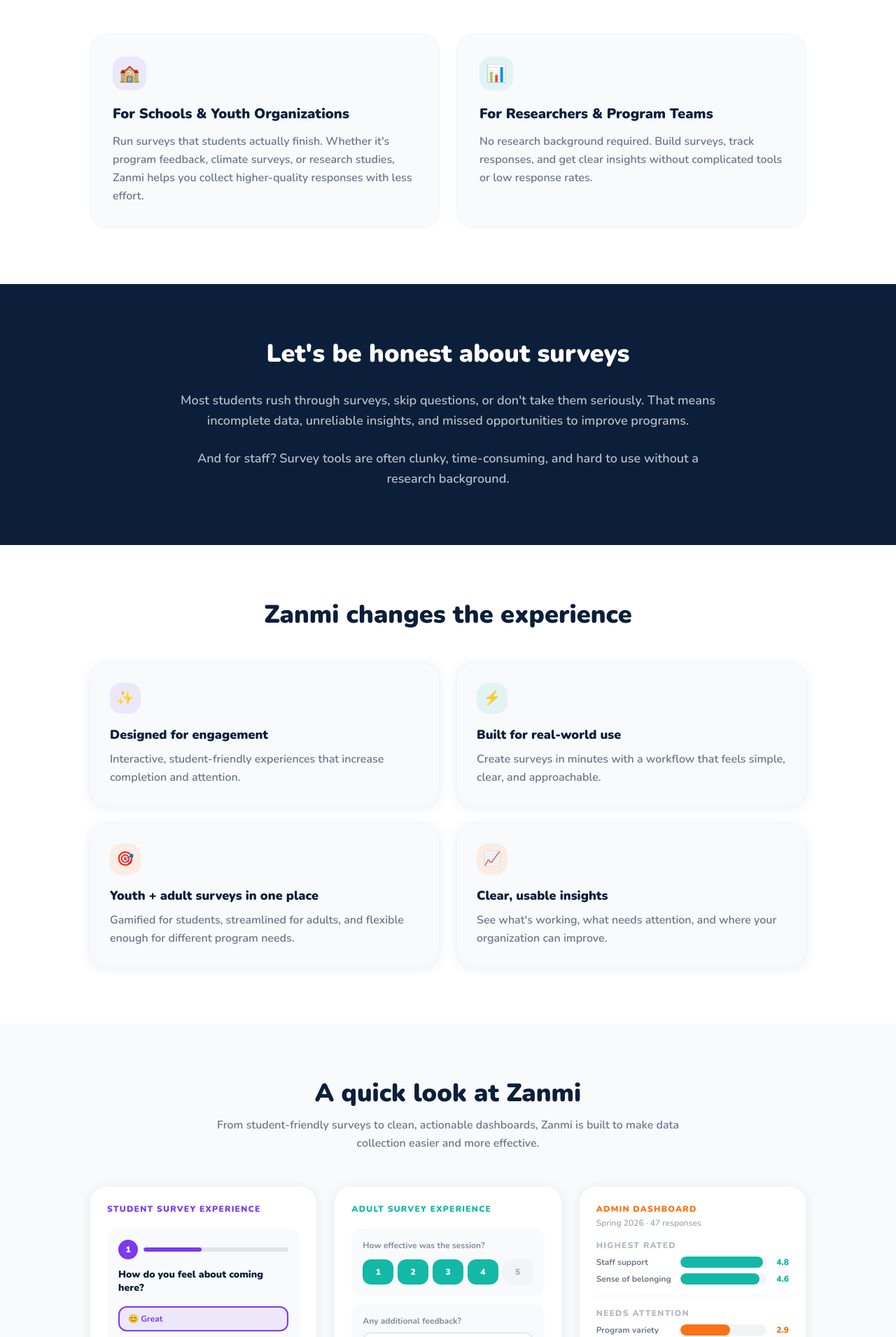
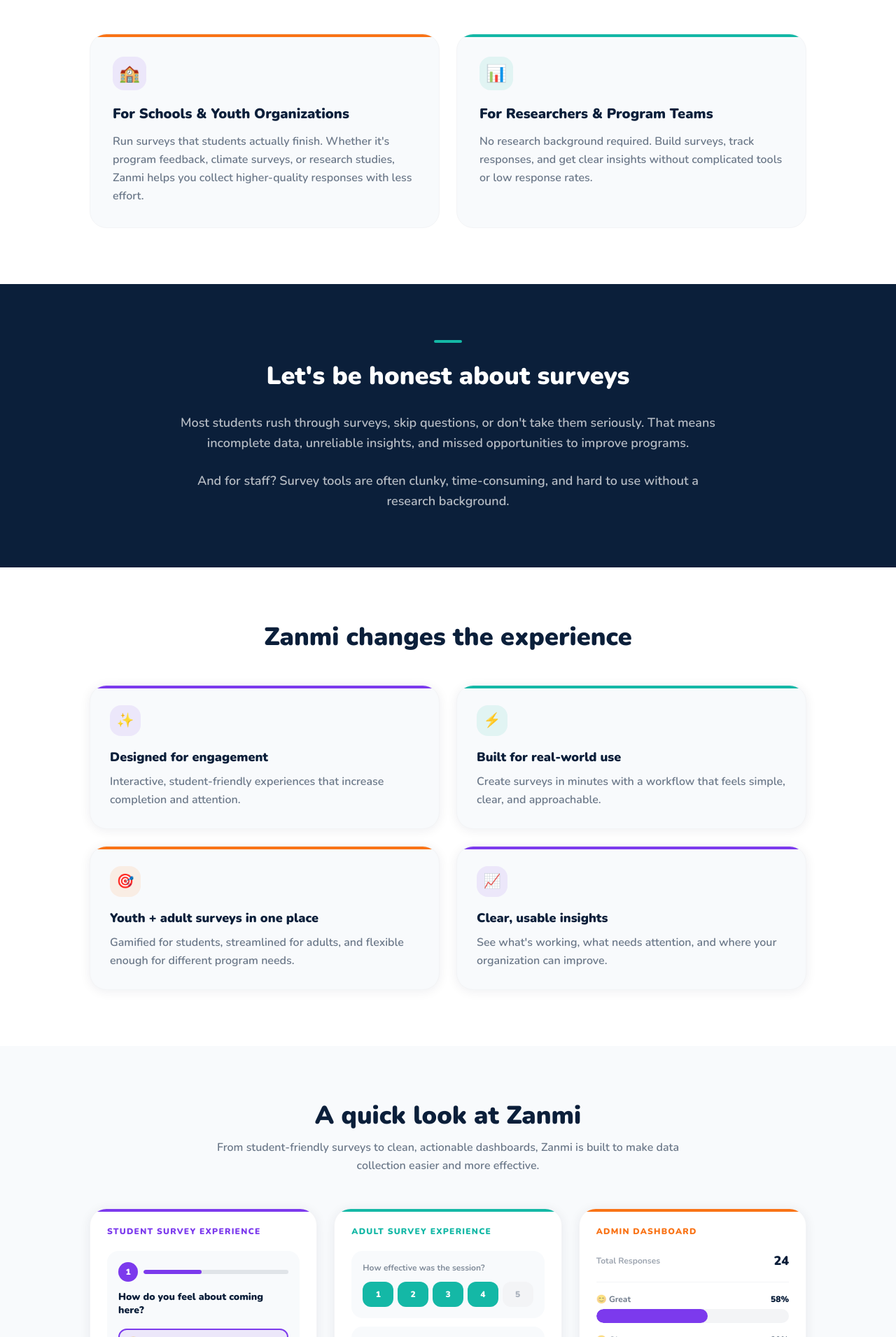
Before and after one commit to saugustin07-star/zanmi, a Next.js app: page / in a window 1280 px wide. Shown: the part 889-2800 px from the top of the page at 70% size. Built offline with nearby package versions, Linux system fonts and the light colour scheme.

Commit message:
Refine waitlist homepage

```diff
--- a/app/page.tsx
+++ b/app/page.tsx
@@ -67,7 +67,7 @@
   }
 
   const inputBase = 'w-full px-4 py-3 rounded-2xl border-2 outline-none font-semibold text-zdark transition-colors placeholder:text-zdark/30';
-  const inputOk   = 'border-zdark/10 focus:border-zpurple bg-white';
+  const inputOk   = 'border-zdark/10 focus:border-zteal bg-white';
   const inputErr  = 'border-red-400 bg-red-50';
 
   return (
@@ -76,10 +76,7 @@
       {/* ── NAV ──────────────────────────────────────────────────────────── */}
       <nav className="sticky top-0 z-50 bg-white/95 backdrop-blur-sm border-b border-gray-100">
         <div className="max-w-6xl mx-auto px-6 py-4 flex items-center justify-between gap-4">
-          <div className="flex items-center gap-2.5">
-            <Image src="/zanmi-icon.png" alt="Zanmi" width={36} height={36} className="h-9 w-9" />
-            <span className="font-black text-zdark text-xl tracking-tight">Zanmi</span>
-          </div>
+          <Image src="/zanmi-logo.png" alt="Zanmi" width={120} height={36} className="h-9 w-auto" />
           <div className="hidden md:flex items-center gap-7">
             {[
               { label: "Who It's For", href: '#who'      },
@@ -103,13 +100,13 @@
       {/* ── HERO ─────────────────────────────────────────────────────────── */}
       <section className="bg-zbg pt-20 pb-28 px-6">
         <div className="max-w-4xl mx-auto text-center">
-          <div className="inline-flex items-center gap-2 bg-zpurple/10 text-zpurple font-bold text-sm px-4 py-2 rounded-full mb-8">
+          <div className="inline-flex items-center gap-2 bg-zteal/10 text-zteal font-bold text-sm px-4 py-2 rounded-full mb-8">
             <span className="w-2 h-2 bg-zorange rounded-full" />
             Pilot cohort opening August 2026
           </div>
           <h1 className="text-4xl md:text-5xl lg:text-6xl font-black text-zdark leading-tight mb-6">
             Turn surveys into experiences<br className="hidden sm:block" />{' '}
-            kids <span className="text-zpurple">actually want</span> to complete
+            kids <span className="text-zorange">actually want</span> to complete
           </h1>
           <p className="text-lg md:text-xl text-zdark/60 font-semibold max-w-2xl mx-auto mb-10 leading-relaxed">
             Zanmi is a simple, powerful survey tool for schools and youth organizations, designed to boost engagement and help you get better data from both students and adults.
@@ -123,7 +120,7 @@
             </button>
             <Link
               href="/demo"
-              className="w-full sm:w-auto px-8 py-4 border-2 border-zdark/20 text-zdark font-black text-lg rounded-2xl hover:border-zorange hover:text-zorange transition-all text-center"
+              className="w-full sm:w-auto px-8 py-4 border-2 border-zdark/20 text-zdark font-black text-lg rounded-2xl hover:border-zpurple hover:text-zpurple transition-all text-center"
             >
               See Demo →
             </Link>
@@ -141,14 +138,16 @@
             Built for the people doing the work
           </h2>
           <div className="grid md:grid-cols-2 gap-6">
-            <div className="bg-zbg rounded-3xl p-8 border border-gray-100">
+            <div className="relative overflow-hidden bg-zbg rounded-3xl p-8 border border-gray-100">
+              <div className="absolute top-0 left-0 right-0 h-1 bg-zorange" />
               <div className="w-12 h-12 bg-zpurple/10 rounded-2xl flex items-center justify-center text-2xl mb-5">🏫</div>
               <h3 className="text-xl font-black text-zdark mb-3">For Schools &amp; Youth Organizations</h3>
               <p className="text-zdark/60 font-semibold leading-relaxed">
                 Run surveys that students actually finish. Whether it's program feedback, climate surveys, or research studies, Zanmi helps you collect higher-quality responses with less effort.
               </p>
             </div>
-            <div className="bg-zbg rounded-3xl p-8 border border-gray-100">
+            <div className="relative overflow-hidden bg-zbg rounded-3xl p-8 border border-gray-100">
+              <div className="absolute top-0 left-0 right-0 h-1 bg-zteal" />
               <div className="w-12 h-12 bg-zteal/10 rounded-2xl flex items-center justify-center text-2xl mb-5">📊</div>
               <h3 className="text-xl font-black text-zdark mb-3">For Researchers &amp; Program Teams</h3>
               <p className="text-zdark/60 font-semibold leading-relaxed">
@@ -162,6 +161,7 @@
       {/* ── PROBLEM ──────────────────────────────────────────────────────── */}
       <section className="py-20 px-6 bg-zdark">
         <div className="max-w-3xl mx-auto text-center">
+          <div className="w-10 h-1 bg-zteal rounded-full mx-auto mb-7" />
           <h2 className="text-3xl md:text-4xl font-black text-white mb-8">
             Let's be honest about surveys
           </h2>
@@ -182,12 +182,13 @@
           </h2>
           <div className="grid sm:grid-cols-2 gap-6">
             {[
-              { icon: '✨', bg: 'bg-zpurple/10', title: 'Designed for engagement',           body: 'Interactive, student-friendly experiences that increase completion and attention.' },
-              { icon: '⚡', bg: 'bg-zteal/10',   title: 'Built for real-world use',           body: 'Create surveys in minutes with a workflow that feels simple, clear, and approachable.' },
-              { icon: '🎯', bg: 'bg-zorange/10', title: 'Youth + adult surveys in one place', body: 'Gamified for students, streamlined for adults, and flexible enough for different program needs.' },
-              { icon: '📈', bg: 'bg-zorange/10', title: 'Clear, usable insights',             body: "See what's working, what needs attention, and where your organization can improve." },
+              { icon: '✨', bg: 'bg-zpurple/10', accent: 'bg-zpurple', title: 'Designed for engagement',           body: 'Interactive, student-friendly experiences that increase completion and attention.' },
+              { icon: '⚡', bg: 'bg-zteal/10',   accent: 'bg-zteal',   title: 'Built for real-world use',           body: 'Create surveys in minutes with a workflow that feels simple, clear, and approachable.' },
+              { icon: '🎯', bg: 'bg-zorange/10', accent: 'bg-zorange', title: 'Youth + adult surveys in one place', body: 'Gamified for students, streamlined for adults, and flexible enough for different program needs.' },
+              { icon: '📈', bg: 'bg-zpurple/10', accent: 'bg-zpurple', title: 'Clear, usable insights',             body: "See what's working, what needs attention, and where your organization can improve." },
             ].map(f => (
-              <div key={f.title} className="bg-zbg rounded-3xl p-7 border border-gray-100 shadow-card">
+              <div key={f.title} className="relative overflow-hidden bg-zbg rounded-3xl p-7 border border-gray-100 shadow-card">
+                <div className={`absolute top-0 left-0 right-0 h-1 ${f.accent}`} />
                 <div className={`w-11 h-11 ${f.bg} rounded-2xl flex items-center justify-center text-xl mb-4`}>{f.icon}</div>
                 <h3 className="font-black text-zdark text-lg mb-2">{f.title}</h3>
                 <p className="text-zdark/60 font-semibold leading-relaxed">{f.body}</p>
@@ -209,7 +210,8 @@
           <div className="grid md:grid-cols-3 gap-6">
 
             {/* Student survey */}
-            <div className="bg-white rounded-3xl p-6 shadow-card border border-gray-100">
+            <div className="relative overflow-hidden bg-white rounded-3xl p-6 shadow-card border border-gray-100">
+              <div className="absolute top-0 left-0 right-0 h-1 bg-zpurple" />
               <p className="text-xs font-black text-zpurple uppercase tracking-widest mb-5">Student Survey Experience</p>
               <div className="bg-zbg rounded-2xl p-4 mb-4">
                 <div className="flex items-center gap-2 mb-3">
@@ -235,7 +237,8 @@
             </div>
 
             {/* Adult survey */}
-            <div className="bg-white rounded-3xl p-6 shadow-card border border-gray-100">
+            <div className="relative overflow-hidden bg-white rounded-3xl p-6 shadow-card border border-gray-100">
+              <div className="absolute top-0 left-0 right-0 h-1 bg-zteal" />
               <p className="text-xs font-black text-zteal uppercase tracking-widest mb-5">Adult Survey Experience</p>
               <div className="space-y-3">
                 <div className="bg-zbg rounded-2xl p-4">
@@ -259,51 +262,31 @@
               </div>
             </div>
 
-            {/* Program Insights */}
-            <div className="bg-white rounded-3xl p-6 shadow-card border border-gray-100">
-              <p className="text-xs font-black text-zorange uppercase tracking-widest mb-1">Admin Dashboard</p>
-              <p className="text-xs font-semibold text-zdark/40 mb-4">Spring 2026 · 47 responses</p>
-
-              {/* Highest rated */}
-              <p className="text-xs font-black text-zdark/30 uppercase tracking-widest mb-2">Highest rated</p>
-              <div className="space-y-2 mb-4">
+            {/* Dashboard */}
+            <div className="relative overflow-hidden bg-white rounded-3xl p-6 shadow-card border border-gray-100">
+              <div className="absolute top-0 left-0 right-0 h-1 bg-zorange" />
+              <p className="text-xs font-black text-zorange uppercase tracking-widest mb-5">Admin Dashboard</p>
+              <div className="space-y-4">
+                <div className="flex items-center justify-between">
+                  <span className="text-xs font-bold text-zdark/40">Total Responses</span>
+                  <span className="text-lg font-black text-zdark">24</span>
+                </div>
+                <div className="h-px bg-gray-100" />
                 {[
-                  { label: 'Staff support',       score: 4.8, pct: 96 },
-                  { label: 'Sense of belonging',  score: 4.6, pct: 92 },
-                ].map(p => (
-                  <div key={p.label} className="flex items-center gap-2">
-                    <span className="text-xs font-bold text-zdark/60 w-28 flex-shrink-0 truncate">{p.label}</span>
-                    <div className="flex-1 h-4 bg-gray-100 rounded-full overflow-hidden">
-                      <div className="h-full bg-zteal rounded-full" style={{ width: `${p.pct}%` }} />
+                  { label: '😊 Great',     pct: 58, color: 'bg-zpurple' },
+                  { label: '😐 Okay',      pct: 29, color: 'bg-zteal'   },
+                  { label: '😔 Not great', pct: 13, color: 'bg-zorange'  },
+                ].map(b => (
+                  <div key={b.label}>
+                    <div className="flex justify-between mb-1.5">
+                      <span className="text-xs font-bold text-zdark/60">{b.label}</span>
+                      <span className="text-xs font-black text-zdark">{b.pct}%</span>
                     </div>
-                    <span className="text-xs font-black text-zteal w-6 text-right">{p.score}</span>
+                    <div className="h-5 bg-gray-100 rounded-xl overflow-hidden">
+                      <div className={`h-full ${b.color} rounded-xl`} style={{ width: `${b.pct}%` }} />
+                    </div>
                   </div>
                 ))}
-              </div>
-
-              <div className="h-px bg-gray-100 mb-4" />
-
-              {/* Needs attention */}
-              <p className="text-xs font-black text-zdark/30 uppercase tracking-widest mb-2">Needs attention</p>
-              <div className="space-y-2 mb-4">
-                {[
-                  { label: 'Program variety',   score: 2.9, pct: 58 },
-                  { label: 'Communication',     score: 2.6, pct: 52 },
-                ].map(p => (
-                  <div key={p.label} className="flex items-center gap-2">
-                    <span className="text-xs font-bold text-zdark/60 w-28 flex-shrink-0 truncate">{p.label}</span>
-                    <div className="flex-1 h-4 bg-gray-100 rounded-full overflow-hidden">
-                      <div className="h-full bg-zorange rounded-full" style={{ width: `${p.pct}%` }} />
-                    </div>
-                    <span className="text-xs font-black text-zorange w-6 text-right">{p.score}</span>
-                  </div>
-                ))}
-              </div>
-
-              <div className="h-px bg-gray-100 mb-3" />
-              <div className="flex items-center justify-between">
-                <span className="text-xs font-bold text-zdark/30">Completion rate</span>
-                <span className="text-xs font-black text-zpurple">84%</span>
               </div>
             </div>
 
@@ -314,7 +297,7 @@
       {/* ── FOUNDER CREDIBILITY ──────────────────────────────────────────── */}
       <section className="py-20 px-6 bg-white">
         <div className="max-w-3xl mx-auto">
-          <div className="bg-zbg rounded-3xl p-10 border border-gray-100">
+          <div className="bg-zbg rounded-3xl p-10 border border-gray-100" style={{ borderLeft: '4px solid #14B8A6' }}>
             <h2 className="text-2xl md:text-3xl font-black text-zdark mb-6">
               Built by someone who understands the work
             </h2>
@@ -330,8 +313,9 @@
       </section>
 
       {/* ── PILOT ────────────────────────────────────────────────────────── */}
-      <section id="pilot" className="py-20 px-6 bg-zpurple">
+      <section id="pilot" className="py-20 px-6 bg-zdark">
         <div className="max-w-3xl mx-auto text-center">
+          <div className="w-10 h-1 bg-zteal rounded-full mx-auto mb-7" />
           <h2 className="text-3xl md:text-4xl font-black text-white mb-5">
             Join the first Zanmi pilot cohort
           </h2>
@@ -353,7 +337,7 @@
           </div>
           <button
             onClick={() => scrollToWaitlist('Joining the pilot')}
-            className="px-8 py-4 bg-white text-zpurple font-black text-lg rounded-2xl shadow-game hover:shadow-game-sm hover:translate-y-px transition-all"
+            className="px-8 py-4 bg-zorange text-white font-black text-lg rounded-2xl shadow-game hover:bg-zorange/90 hover:shadow-game-sm transition-all"
           >
             Apply for the Pilot
           </button>
@@ -371,6 +355,7 @@
       >
         <div className="max-w-xl mx-auto">
           <div className="text-center mb-10">
+            <div className="w-10 h-1 bg-zteal rounded-full mx-auto mb-5" />
             <h2 className="text-3xl md:text-4xl font-black text-zdark mb-3">
               Join the Zanmi Waitlist
             </h2>
@@ -388,11 +373,12 @@
               </p>
             </div>
           ) : (
-            <form onSubmit={handleSubmit} noValidate className="bg-white rounded-3xl p-8 shadow-card border border-gray-100 space-y-5">
+            <form onSubmit={handleSubmit} noValidate className="relative overflow-hidden bg-white rounded-3xl p-8 shadow-card border border-gray-100 space-y-5">
+              <div className="absolute top-0 left-0 right-0 h-1 bg-zteal" />
 
               <div>
                 <label htmlFor="wl-name" className="block text-xs font-black text-zdark/50 uppercase tracking-widest mb-1.5">
-                  Name <span className="text-zpurple" aria-hidden="true">*</span>
+                  Name <span className="text-zorange" aria-hidden="true">*</span>
                 </label>
                 <input
                   id="wl-name"
@@ -410,7 +396,7 @@
 
               <div>
                 <label htmlFor="wl-email" className="block text-xs font-black text-zdark/50 uppercase tracking-widest mb-1.5">
-                  Email <span className="text-zpurple" aria-hidden="true">*</span>
+                  Email <span className="text-zorange" aria-hidden="true">*</span>
                 </label>
                 <input
                   id="wl-email"
@@ -444,7 +430,7 @@
 
               <div>
                 <label htmlFor="wl-interest" className="block text-xs font-black text-zdark/50 uppercase tracking-widest mb-1.5">
-                  I'm interested in <span className="text-zpurple" aria-hidden="true">*</span>
+                  I'm interested in <span className="text-zorange" aria-hidden="true">*</span>
                 </label>
                 <select
                   id="wl-interest"
@@ -493,7 +479,7 @@
               <button
                 type="submit"
                 disabled={status === 'submitting'}
-                className="w-full py-4 bg-zpurple text-white font-black text-lg rounded-2xl shadow-game-sm hover:bg-zpurple-dark disabled:opacity-50 disabled:cursor-not-allowed transition-all"
+                className="w-full py-4 bg-zorange text-white font-black text-lg rounded-2xl shadow-game-sm hover:bg-zorange/90 disabled:opacity-50 disabled:cursor-not-allowed transition-all"
               >
                 {status === 'submitting' ? 'Submitting…' : 'Join the Waitlist'}
               </button>
@@ -503,10 +489,10 @@
       </section>
 
       {/* ── FOOTER ───────────────────────────────────────────────────────── */}
-      <footer className="bg-zdark py-10 px-6">
+      <footer className="bg-zdark border-t border-zteal/20 py-10 px-6">
         <div className="max-w-5xl mx-auto flex flex-col md:flex-row items-center justify-between gap-5">
           <Image src="/zanmi-logo.png" alt="Zanmi" width={100} height={30} className="h-7 w-auto brightness-0 invert" />
-          <a href="mailto:hello@tryzanmi.com" className="text-white/60 hover:text-white font-semibold text-sm transition-colors">
+          <a href="mailto:hello@tryzanmi.com" className="text-zteal/70 hover:text-zteal font-semibold text-sm transition-colors">
             hello@tryzanmi.com
           </a>
           <p className="text-white/40 font-semibold text-sm">© 2026 Zanmi</p>
```
